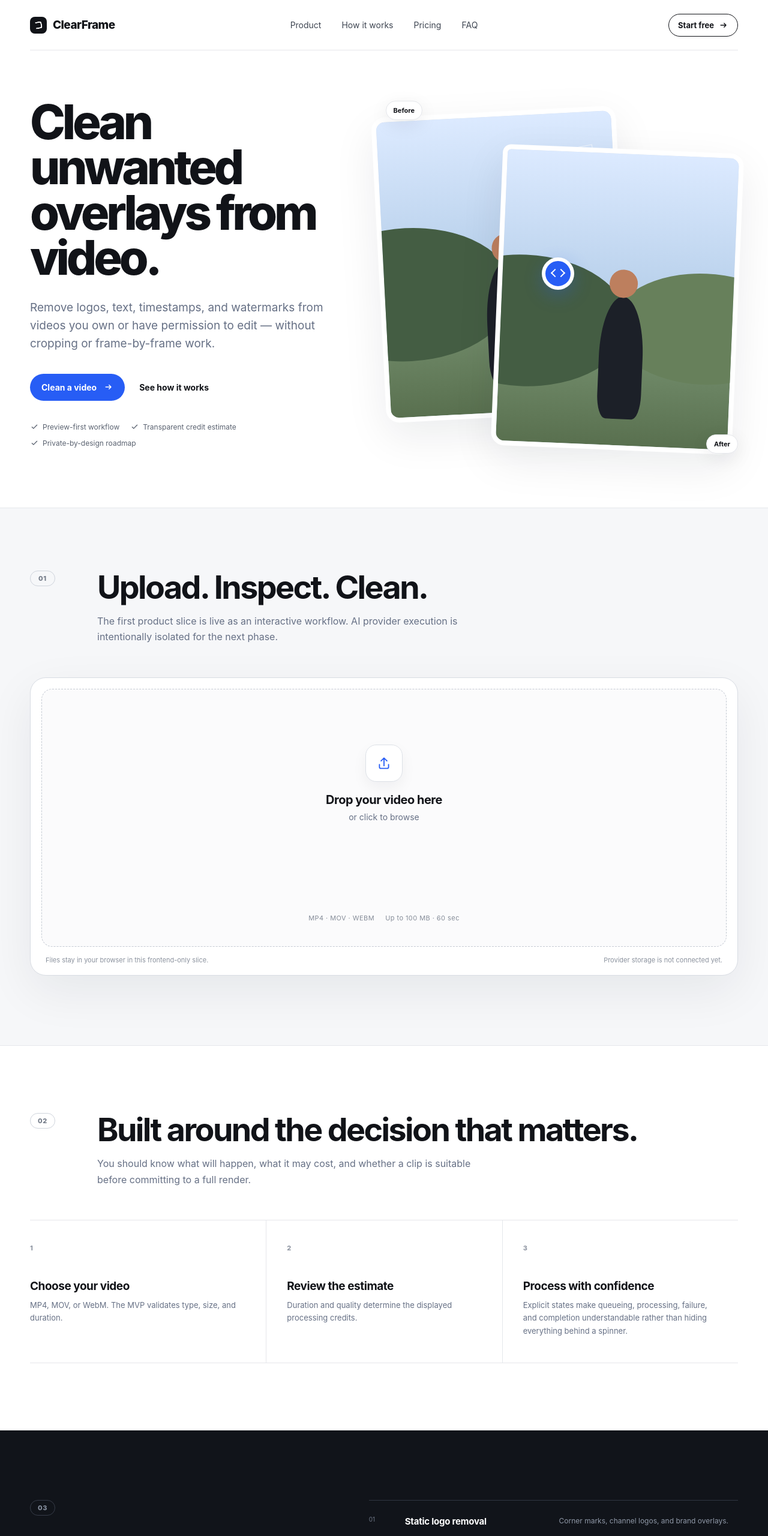
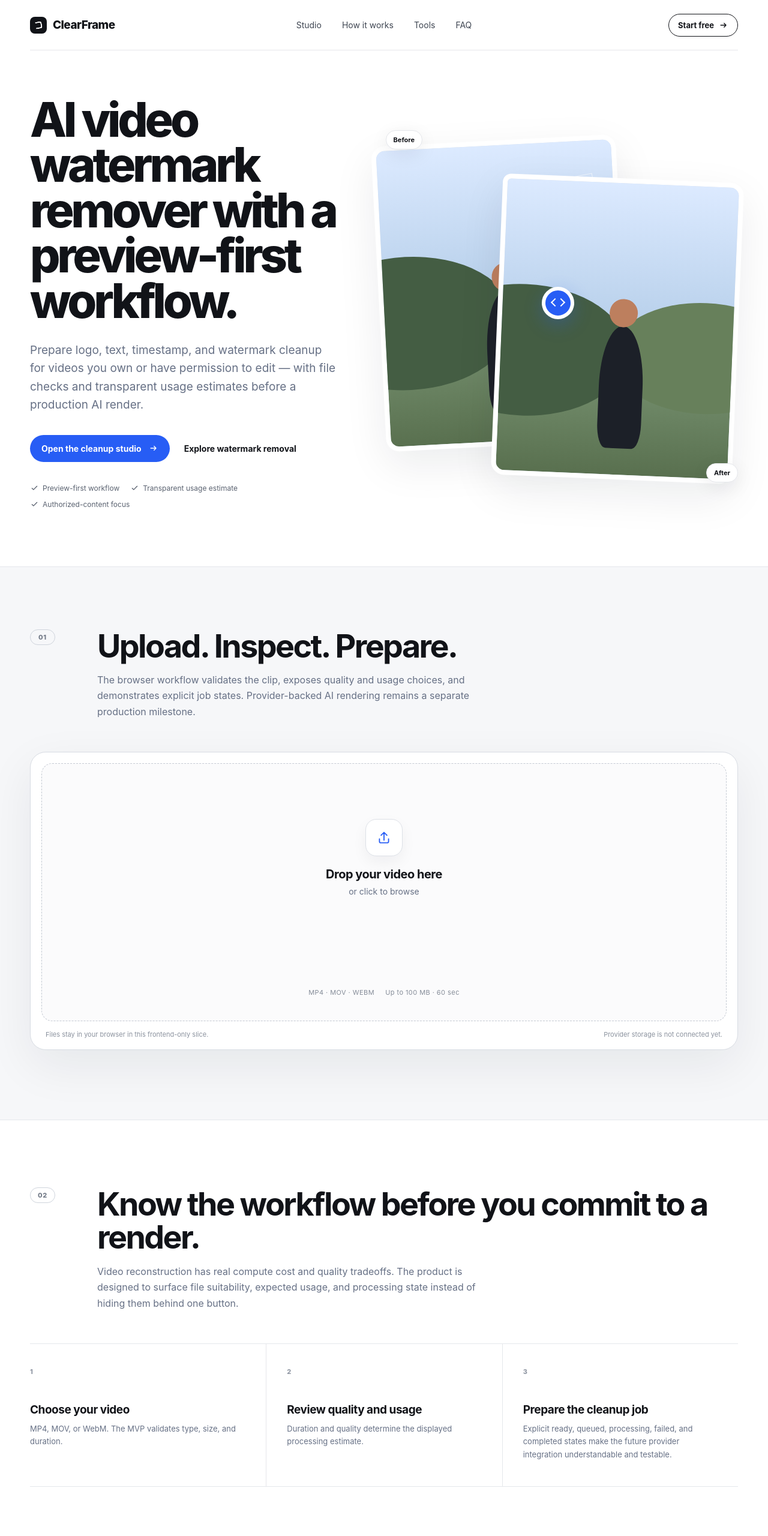
Before and after one commit to mrprohack/ai-video-watermark-remover, a Next.js app: page / in a window 1280 px wide. Shown: the top 2560 px of the page at 60% size. Built offline with nearby package versions, Linux system fonts and the light colour scheme; no server answers.

Commit message:
seo: turn homepage into authority and internal-link hub

```diff
--- a/src/app/page.tsx
+++ b/src/app/page.tsx
@@ -1,4 +1,7 @@
+import Link from "next/link";
 import { VideoCleanupStudio } from "@/components/video-cleanup-studio";
+import { SEO_PAGES } from "@/lib/seo-pages";
+import { webApplicationJsonLd } from "@/lib/structured-data";
 
 function ArrowIcon() {
   return (
@@ -16,9 +19,18 @@ function CheckIcon() {
   );
 }
 
+function jsonLd(value: unknown) {
+  return JSON.stringify(value).replace(/</g, "\\u003c");
+}
+
 export default function HomePage() {
   return (
     <main>
+      <script
+        type="application/ld+json"
+        dangerouslySetInnerHTML={{ __html: jsonLd(webApplicationJsonLd()) }}
+      />
+
       <header className="site-header shell">
         <a className="brand" href="#top" aria-label="ClearFrame home">
           <span className="brand-mark" aria-hidden="true">
@@ -27,9 +39,9 @@ export default function HomePage() {
           <span>ClearFrame</span>
         </a>
         <nav className="desktop-nav" aria-label="Main navigation">
-          <a href="#product">Product</a>
+          <a href="#product">Studio</a>
           <a href="#how">How it works</a>
-          <a href="#pricing">Pricing</a>
+          <a href="#use-cases">Tools</a>
           <a href="#faq">FAQ</a>
         </nav>
         <a className="header-cta" href="#product">
@@ -39,28 +51,29 @@ export default function HomePage() {
 
       <section className="hero shell" id="top">
         <div className="hero-copy">
-          <h1>Clean unwanted overlays from video.</h1>
+          <h1>AI video watermark remover with a preview-first workflow.</h1>
           <p className="hero-lede">
-            Remove logos, text, timestamps, and watermarks from videos you own
-            or have permission to edit — without cropping or frame-by-frame work.
+            Prepare logo, text, timestamp, and watermark cleanup for videos you own
+            or have permission to edit — with file checks and transparent usage
+            estimates before a production AI render.
           </p>
           <div className="hero-actions">
             <a className="primary-button" href="#product">
-              Clean a video <ArrowIcon />
+              Open the cleanup studio <ArrowIcon />
             </a>
-            <a className="text-link" href="#how">
-              See how it works
-            </a>
+            <Link className="text-link" href="/video-watermark-remover">
+              Explore watermark removal
+            </Link>
           </div>
           <ul className="trust-list" aria-label="Product benefits">
             <li>
               <CheckIcon /> Preview-first workflow
             </li>
             <li>
-              <CheckIcon /> Transparent credit estimate
+              <CheckIcon /> Transparent usage estimate
             </li>
             <li>
-              <CheckIcon /> Private-by-design roadmap
+              <CheckIcon /> Authorized-content focus
             </li>
           </ul>
         </div>
@@ -92,10 +105,11 @@ export default function HomePage() {
           <div className="section-heading studio-heading">
             <span className="section-index">01</span>
             <div>
-              <h2>Upload. Inspect. Clean.</h2>
+              <h2>Upload. Inspect. Prepare.</h2>
               <p>
-                The first product slice is live as an interactive workflow. AI
-                provider execution is intentionally isolated for the next phase.
+                The browser workflow validates the clip, exposes quality and usage
+                choices, and demonstrates explicit job states. Provider-backed AI
+                rendering remains a separate production milestone.
               </p>
             </div>
           </div>
@@ -107,10 +121,11 @@ export default function HomePage() {
         <div className="section-heading">
           <span className="section-index">02</span>
           <div>
-            <h2>Built around the decision that matters.</h2>
+            <h2>Know the workflow before you commit to a render.</h2>
             <p>
-              You should know what will happen, what it may cost, and whether a
-              clip is suitable before committing to a full render.
+              Video reconstruction has real compute cost and quality tradeoffs. The
+              product is designed to surface file suitability, expected usage, and
+              processing state instead of hiding them behind one button.
             </p>
           </div>
         </div>
@@ -123,15 +138,15 @@ export default function HomePage() {
           </article>
           <article>
             <span>2</span>
-            <h3>Review the estimate</h3>
-            <p>Duration and quality determine the displayed processing credits.</p>
+            <h3>Review quality and usage</h3>
+            <p>Duration and quality determine the displayed processing estimate.</p>
           </article>
           <article>
             <span>3</span>
-            <h3>Process with confidence</h3>
+            <h3>Prepare the cleanup job</h3>
             <p>
-              Explicit states make queueing, processing, failure, and completion
-              understandable rather than hiding everything behind a spinner.
+              Explicit ready, queued, processing, failed, and completed states make
+              the future provider integration understandable and testable.
             </p>
           </article>
         </div>
@@ -141,74 +156,98 @@ export default function HomePage() {
         <div className="shell capability-layout">
           <div className="capability-copy">
             <span className="section-index light-index">03</span>
-            <h2>One cleanup engine. Multiple creator jobs.</h2>
+            <h2>One cleanup product. Distinct video-editing jobs.</h2>
             <p>
-              The product architecture expands beyond watermark removal without
-              turning the homepage into a crowded editor.
+              ClearFrame separates high-intent use cases so each page can explain
+              the quality factors and workflow that matter for that specific edit.
             </p>
           </div>
           <div className="capability-list">
             <div>
               <span>01</span>
-              <strong>Static logo removal</strong>
-              <p>Corner marks, channel logos, and brand overlays.</p>
+              <strong>Static logo cleanup</strong>
+              <p>Old brand marks, channel logos, and owned overlays.</p>
             </div>
             <div>
               <span>02</span>
               <strong>Text & timestamp cleanup</strong>
-              <p>Dates, lower thirds, captions, and baked-in text.</p>
+              <p>Lower thirds, captions, dates, and baked-in text.</p>
             </div>
             <div>
               <span>03</span>
-              <strong>Moving-mask workflow</strong>
-              <p>Planned tracking mode for overlays that change position.</p>
+              <strong>Moving-overlay workflow</strong>
+              <p>A planned tracking mode for overlays that change position.</p>
             </div>
             <div>
               <span>04</span>
-              <strong>Batch & API</strong>
+              <strong>Batch & API roadmap</strong>
               <p>Reserved for validated agency and developer demand.</p>
             </div>
           </div>
         </div>
       </section>
 
-      <section className="pricing-section shell" id="pricing">
+      <section className="home-tools-section shell" id="use-cases">
         <div className="section-heading">
           <span className="section-index">04</span>
           <div>
-            <h2>Start with transparent usage.</h2>
+            <h2>Choose the cleanup job that matches your video.</h2>
             <p>
-              Validate demand with free preview behavior and simple usage pricing
-              before adding a wall of subscriptions.
+              These pages are intentionally different: each one explains a real
+              editing task rather than repeating the same page with swapped keywords.
+            </p>
+          </div>
+        </div>
+        <div className="home-tool-links">
+          {SEO_PAGES.map((page) => (
+            <Link key={page.path} href={page.path}>
+              <div>
+                <h3>{page.h1}</h3>
+                <p>{page.description}</p>
+              </div>
+              <ArrowIcon />
+            </Link>
+          ))}
+        </div>
+      </section>
+
+      <section className="pricing-section shell" id="pricing">
+        <div className="section-heading">
+          <span className="section-index">05</span>
+          <div>
+            <h2>Transparent usage before billing goes live.</h2>
+            <p>
+              The current MVP displays example credit estimates for validation. A
+              provider-backed checkout and final production price are not live yet.
             </p>
           </div>
         </div>
         <div className="pricing-grid">
           <article>
             <div>
-              <span className="plan-name">Free preview</span>
+              <span className="plan-name">Interactive MVP</span>
               <strong>$0</strong>
-              <p>Test the workflow and inspect a short preview before paying.</p>
+              <p>Use the browser workflow to validate files and inspect the product flow.</p>
             </div>
             <ul>
-              <li><CheckIcon /> One preview allowance</li>
-              <li><CheckIcon /> Standard processing</li>
-              <li><CheckIcon /> Clear usage estimate</li>
+              <li><CheckIcon /> File and duration checks</li>
+              <li><CheckIcon /> Quality selection</li>
+              <li><CheckIcon /> Visible usage estimate</li>
             </ul>
           </article>
           <article className="featured-plan">
             <div>
-              <span className="plan-name">Pay as you go</span>
-              <strong>$1.49<span>/min</span></strong>
-              <p>No forced subscription. Buy processing only when you need it.</p>
+              <span className="plan-name">Planned pay as you go</span>
+              <strong>$1.49<span>/min target</span></strong>
+              <p>A validation target, not an active checkout price. Final pricing follows provider integration.</p>
             </div>
             <ul>
-              <li><CheckIcon /> Full video processing</li>
-              <li><CheckIcon /> High-quality option</li>
-              <li><CheckIcon /> Job history roadmap</li>
+              <li><CheckIcon /> Planned full video processing</li>
+              <li><CheckIcon /> Planned high-quality option</li>
+              <li><CheckIcon /> No forced-subscription target</li>
             </ul>
             <a href="#product" className="plan-button">
-              Try the studio <ArrowIcon />
+              Try the current studio <ArrowIcon />
             </a>
           </article>
         </div>
@@ -216,33 +255,34 @@ export default function HomePage() {
 
       <section className="faq-section shell" id="faq">
         <div className="section-heading">
-          <span className="section-index">05</span>
+          <span className="section-index">06</span>
           <div>
             <h2>Questions before you upload.</h2>
           </div>
         </div>
         <div className="faq-list">
           <details>
-            <summary>Does this remove watermarks from any video?</summary>
+            <summary>Does ClearFrame remove watermarks from any video?</summary>
             <p>
-              The product is intended only for videos you own or are authorized to
-              modify. Results also depend on motion, occlusion, background detail,
-              and how much of the original scene is hidden.
+              ClearFrame is intended only for videos you own or are authorized to
+              modify. Reconstruction quality also depends on motion, occlusion,
+              background detail, and how much of the original scene is hidden.
             </p>
           </details>
           <details>
-            <summary>Is the AI processing connected in this repository yet?</summary>
+            <summary>Is the production AI processing connected yet?</summary>
             <p>
-              Not in this first slice. The interface, validation, pricing rules,
-              and job states are implemented first so the paid provider can be
-              integrated behind a tested boundary rather than embedded in the UI.
+              Not in this repository milestone. The interface, validation, usage
+              rules, authorization check, and job states are implemented first so a
+              paid provider can be integrated behind a tested backend boundary.
             </p>
           </details>
           <details>
-            <summary>Why show credits before processing?</summary>
+            <summary>Why show an estimate before processing?</summary>
             <p>
               Video inference has real per-second cost. A visible estimate makes
-              that cost understandable and prevents surprise billing.
+              expected usage understandable and reduces surprise billing when the
+              provider-backed product is introduced.
             </p>
           </details>
         </div>
@@ -255,9 +295,10 @@ export default function HomePage() {
             <span>ClearFrame</span>
           </a>
           <p>AI video cleanup for content you own or are authorized to edit.</p>
-          <a href="https://github.com/mrprohack/ai-video-watermark-remover">
-            GitHub
-          </a>
+          <div className="footer-links">
+            <Link href="/video-watermark-remover">Tools</Link>
+            <a href="https://github.com/mrprohack/ai-video-watermark-remover">GitHub</a>
+          </div>
         </div>
       </footer>
     </main>
```
